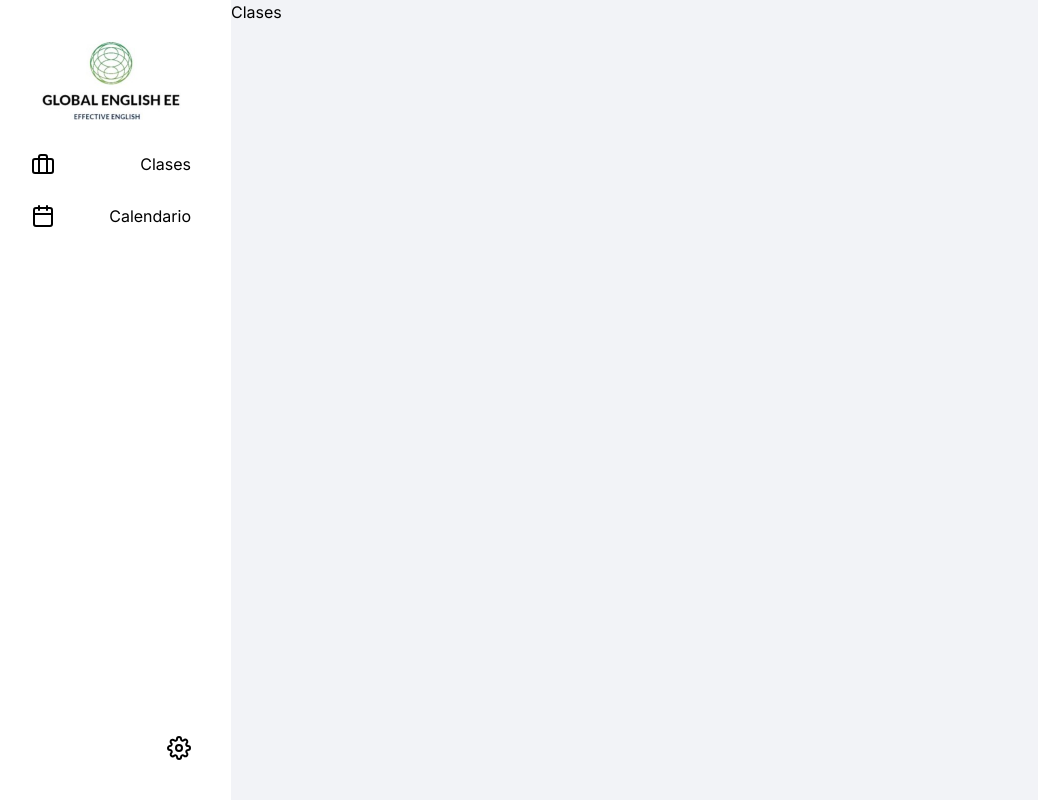
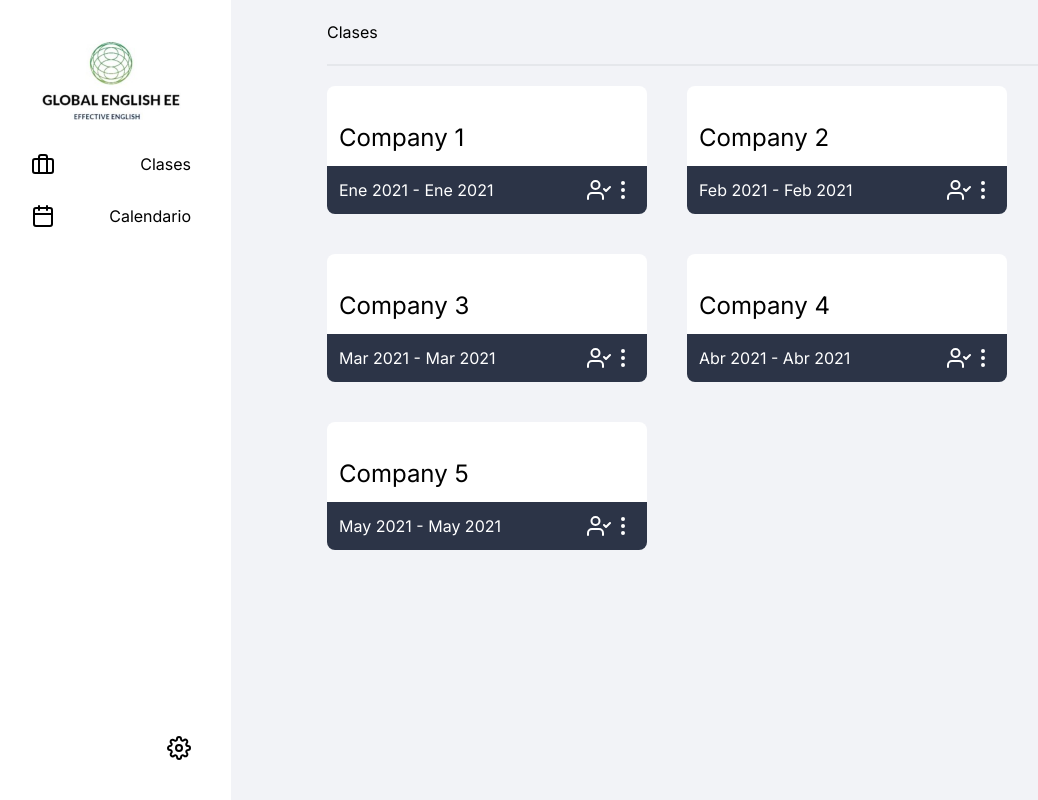
Before and after one commit to DJeison-DVT/global_english, a Next.js app: page /dashboard in a window 1280 px wide. Shown: the whole page, without its empty margins (9-1047 px from the left). Built offline with nearby package versions, Linux system fonts and the light colour scheme.

Commit message:
Card and Breadcrumb prototypes

```diff
--- /dev/null
+++ b/app/dashboard/components/Breadcrumb.tsx
@@ -0,0 +1,18 @@
+interface BreadcrumbsProps {
+	breadcrumbs: string[];
+}
+
+export default function Breadcrumb({ breadcrumbs }: BreadcrumbsProps) {
+	return (
+		<div className='border-b-2 border-tertiary/60 py-5 mb-5'>
+			{breadcrumbs.map((breadcrumb, index) => (
+				<span key={breadcrumb} className='text-tertiary'>
+					{breadcrumb}
+					{index !== breadcrumbs.length - 1 && (
+						<span className='mx-2 text-tertiary'>/</span>
+					)}
+				</span>
+			))}
+		</div>
+	);
+}
--- a/app/dashboard/page.tsx
+++ b/app/dashboard/page.tsx
@@ -1,17 +1,90 @@
 import React from "react";
+import { MoreVertical, UserCheck } from "react-feather";
+import Breadcrumb from "./components/Breadcrumb";
 
 interface Class {
-	institution: string;
-	period: string;
+	company: string;
+	startingDate: string;
+	endDate: string;
 }
 
+function capitalize(string: string) {
+	return string.charAt(0).toUpperCase() + string.slice(1);
+}
+
+function formatDate(date: string) {
+	const dateObj = new Date(date);
+
+	return capitalize(
+		dateObj
+			.toLocaleDateString("es-ES", { month: "short", year: "numeric" })
+			.replace(".", "")
+	);
+}
+
+const ClassCard: React.FC<Class> = ({ company, startingDate, endDate }) => {
+	return (
+		<div className='w-80'>
+			<div className='text-2xl flex bg-white items-end h-20 rounded-t-lg'>
+				<div className='m-3'>{company}</div>
+			</div>
+			<div className='flex p-3 justify-between items-center bg-primary text-white rounded-b-lg'>
+				<div>
+					{formatDate(startingDate)} - {formatDate(endDate)}
+				</div>
+				<div className='flex'>
+					<UserCheck />
+					<MoreVertical />
+				</div>
+			</div>
+		</div>
+	);
+};
+
 function dashboard() {
-	const scheduledClasses = [];
+	const scheduledClasses = [
+		{
+			company: "Company 1",
+			startingDate: "2021-01-01",
+			endDate: "2021-01-31",
+		},
+		{
+			company: "Company 2",
+			startingDate: "2021-02-01",
+			endDate: "2021-02-28",
+		},
+		{
+			company: "Company 3",
+			startingDate: "2021-03-01",
+			endDate: "2021-03-31",
+		},
+		{
+			company: "Company 4",
+			startingDate: "2021-04-01",
+			endDate: "2021-04-30",
+		},
+		{
+			company: "Company 5",
+			startingDate: "2021-05-01",
+			endDate: "2021-05-31",
+		},
+	];
 
 	return (
 		<div className='flex-1 bg-secondary'>
-			<div> Clases</div>
-			<div></div>
+			<div className='mx-24'>
+				<Breadcrumb breadcrumbs={["Clases"]} />
+				<div className='flex flex-wrap gap-10 justify-start'>
+					{scheduledClasses.map((scheduledClass) => (
+						<ClassCard
+							key={scheduledClass.company}
+							company={scheduledClass.company}
+							startingDate={scheduledClass.startingDate}
+							endDate={scheduledClass.endDate}
+						/>
+					))}
+				</div>
+			</div>
 		</div>
 	);
 }
```
